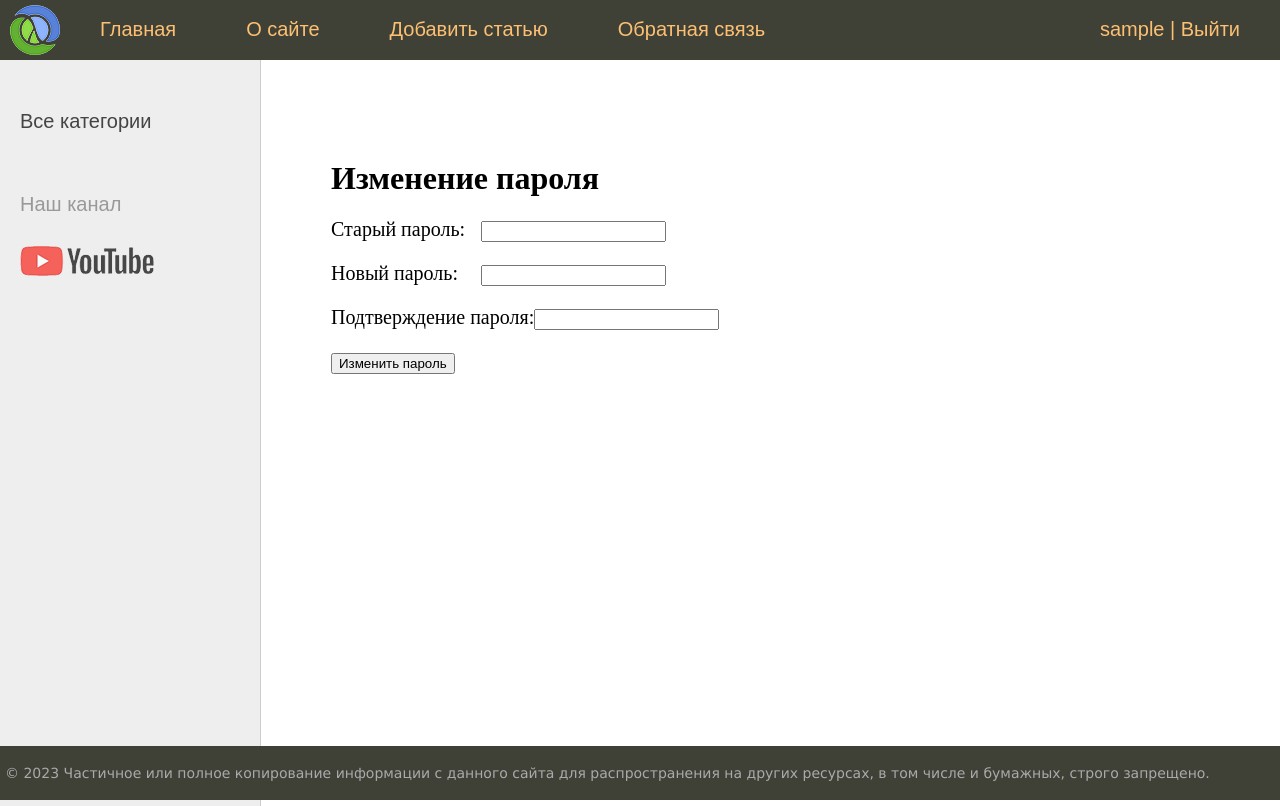
After one commit to Nudlik/django_sitewomen, a Django app: page /users/passwoed-change/ in a window 1280 px wide. The commit adds this page. Run offline with Django 4.2, Linux system fonts and the light colour scheme; the visitor is signed in with stand-in values (Sample User, id 1); data that the repository does not hold is empty.

Commit message:
9.9 Классы PasswordChangeView и PasswordChangeDoneView

```diff
--- a/sitewomen/users/forms.py
+++ b/sitewomen/users/forms.py
@@ -1,6 +1,6 @@
 from django import forms
 from django.contrib.auth import get_user_model
-from django.contrib.auth.forms import AuthenticationForm, UserCreationForm
+from django.contrib.auth.forms import AuthenticationForm, UserCreationForm, PasswordChangeForm
 
 
 class MixinWidgets:
@@ -74,3 +74,16 @@ class ProfileUserForm(MixinWidgets, forms.ModelForm):
             'last_name': forms.TextInput(attrs={'class': 'form-control'}),
             'first_name': forms.TextInput(attrs={'class': 'form-control'}),
         }
+
+
+class UserPasswordChangeForm(MixinWidgets, PasswordChangeForm):
+    old_password = forms.CharField(label='Старый пароль')
+    new_password1 = forms.CharField(label='Новый пароль')
+    new_password2 = forms.CharField(label='Подтверждение пароля')
+
+    class Meta:
+        widgets = {
+            'old_password': forms.PasswordInput(attrs={'class': 'form-control'}),
+            'new_password1': forms.PasswordInput(attrs={'class': 'form-control'}),
+            'new_password2': forms.PasswordInput(attrs={'class': 'form-control'}),
+        }
--- /dev/null
+++ b/sitewomen/users/templates/users/password_change_done.html
@@ -0,0 +1,6 @@
+{% extends 'base.html' %}
+
+{% block content %}
+    <h1>Ваш пароль был успешно изменен!</h1>
+    <p><a href="{% url 'users:profile' %}">Вернуться в профиль</a></p>
+{% endblock %}
--- /dev/null
+++ b/sitewomen/users/templates/users/password_change_form.html
@@ -0,0 +1,18 @@
+{% extends 'base.html' %}
+
+{% block content %}
+<h1>Изменение пароля</h1>
+
+<form method="post">
+    {% csrf_token %}
+    <div class="form-error">{{ form.non_field_errors }}</div>
+
+    {% for f in form %}
+    <p ><label class="form-label" for="{{ f.id_for_label }}">{{f.label}}: </label>{{ f }}</p>
+    <div class="form-error">{{ f.errors }}</div>
+    {% endfor %}
+
+    <p ><button type="submit">Изменить пароль</button></p>
+</form>
+
+{% endblock %}
--- a/sitewomen/users/templates/users/profile.html
+++ b/sitewomen/users/templates/users/profile.html
@@ -15,4 +15,7 @@
         <p><button type="submit">Сохранить</button></p>
     </form>
 
+    <br>
+    <p><a href="{% url 'users:password_change' %}">Изменить пароль</a></p>
+
 {% endblock %}
--- a/sitewomen/users/urls.py
+++ b/sitewomen/users/urls.py
@@ -1,4 +1,4 @@
-from django.contrib.auth.views import LogoutView
+from django.contrib.auth.views import LogoutView, PasswordChangeDoneView
 from django.urls import path
 
 from . import views
@@ -11,4 +11,6 @@ urlpatterns = [
     path('logout/', LogoutView.as_view(), name='logout'),
     path('register/', views.RegisterUser.as_view(), name='register'),
     path('profile/', views.ProfileUserView.as_view(), name='profile'),
+    path('passwoed-change/', views.UserPasswordChangeView.as_view(), name='password_change'),
+    path('password-change/done/', views.UserPasswordChangeDoneView.as_view(), name='password_change_done'),
 ]
--- a/sitewomen/users/views.py
+++ b/sitewomen/users/views.py
@@ -1,10 +1,9 @@
-from django.contrib.auth import get_user_model
 from django.contrib.auth.mixins import LoginRequiredMixin
-from django.contrib.auth.views import LoginView
+from django.contrib.auth.views import LoginView, PasswordChangeView, PasswordChangeDoneView
 from django.urls import reverse_lazy
 from django.views.generic import CreateView, UpdateView
 
-from users.forms import UserLoginForm, RegisterUserForm, ProfileUserForm
+from users.forms import UserLoginForm, RegisterUserForm, ProfileUserForm, UserPasswordChangeForm
 
 
 class LoginUserView(LoginView):
@@ -33,3 +32,13 @@ class ProfileUserView(LoginRequiredMixin, UpdateView):
 
     def get_object(self, queryset=None):
         return self.request.user
+
+
+class UserPasswordChangeView(PasswordChangeView):
+    form_class = UserPasswordChangeForm
+    template_name = 'users/password_change_form.html'
+    success_url = reverse_lazy('users:password_change_done')
+
+
+class UserPasswordChangeDoneView(PasswordChangeDoneView):
+    template_name = 'users/password_change_done.html'
```
